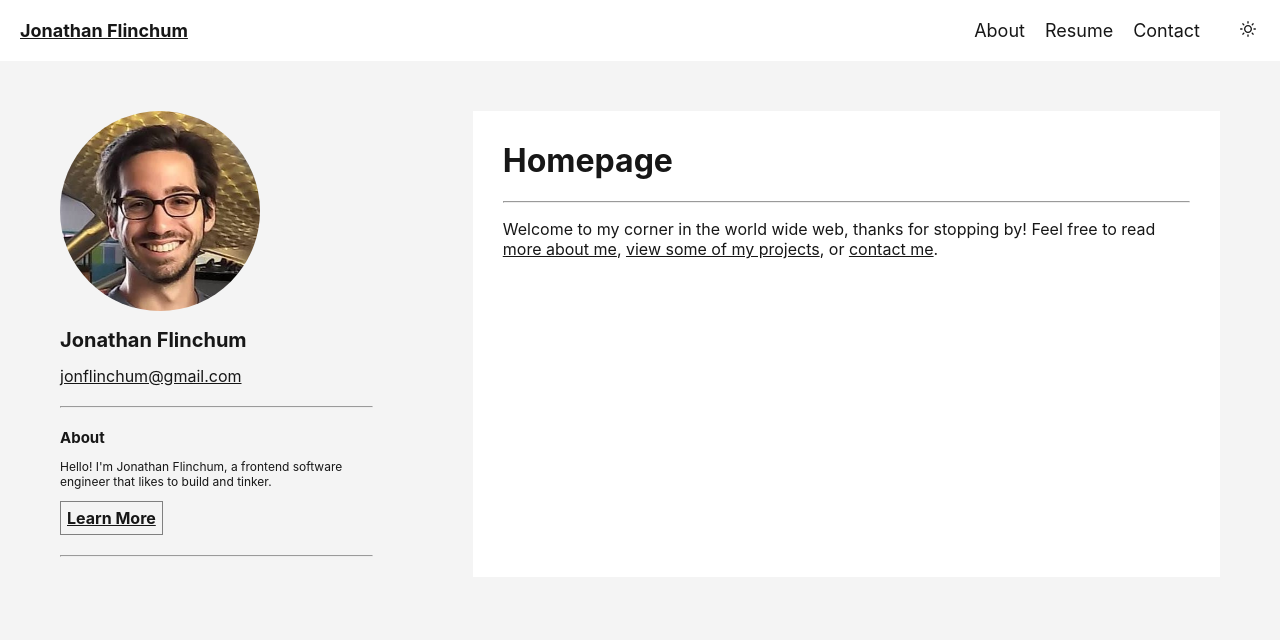
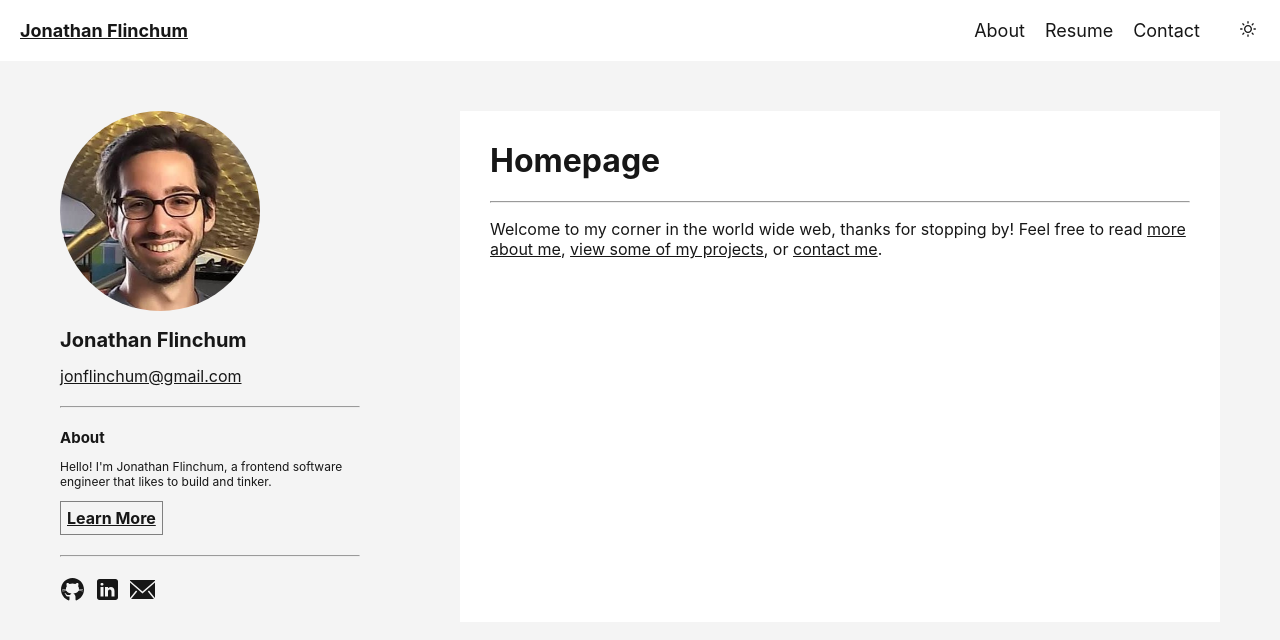
Before and after one commit to Jflinchum/personal-webapp, a Next.js app: page /personal-webapp/ in a window 1280 px wide. Shown: the top 640 px of the page. Built offline with nearby package versions, Linux system fonts and the light colour scheme.

Commit message:
list socials on personal details

```diff
--- a/components/ContentCard/ContentCard.css
+++ b/components/ContentCard/ContentCard.css
@@ -2,6 +2,7 @@
 .content-card {
   background-color: var(--background-tertiary);
   padding: 30px;
+  width: 100%;
 }
 
 .content-header {
@@ -9,3 +10,10 @@
   font-size: 32px;
   margin-top: 0px;
 }
+
+
+@media (max-width: 800px) {
+  .content-card {
+    width: auto;
+  }
+}
--- a/components/PersonalDetailsCard/PersonalDetailsCard.tsx
+++ b/components/PersonalDetailsCard/PersonalDetailsCard.tsx
@@ -2,6 +2,7 @@
 import Link from 'next/link';
 import Image from 'next/image';
 import './PersonalDetailsCard.css';
+import Socials from '../Socials/Socials'
 
 
 const PersonalDetailsCard = () => {
@@ -12,7 +13,7 @@
         <Image width='200' height='200' src='/personal-webapp/Jonathan_Flinchum.jpg' alt='Picture of Jonathan Flinchum'/>
 
         <h1 className='personal-name'>Jonathan Flinchum</h1>
-        <a href="mailto:jonflinchum@gmail.com">jonflinchum@gmail.com</a>
+        <a href="mailto:jonflinchum@gmail.com" aria-label="Email jonflinchum@gmail.com">jonflinchum@gmail.com</a>
       </div>
 
       <hr/>
@@ -27,6 +28,7 @@
       <Link href="/resume" className='personal-primary-button'>Learn More</Link>
 
       <hr/>
+      <Socials />
     </div>
   );
 }
--- /dev/null
+++ b/components/Socials/Socials.css
@@ -0,0 +1,10 @@
+.socials-list {
+  color: var(--foreground);
+  list-style-type: none;
+  padding: 0;
+
+  li {
+    display: inline;
+    margin-right: 10px;
+  }
+}
--- /dev/null
+++ b/components/Socials/Socials.tsx
@@ -0,0 +1,32 @@
+import React from 'react';
+import './Socials.css';
+
+const Socials = () => {
+  return (
+    <ul className='socials-list'>
+      <li>
+        <a href='https://github.com/Jflinchum' target="_blank" rel="noreferrer noopener" aria-label="Github">
+          <svg fill='currentColor'width='25' height='25' viewBox='0 0 50 50'>
+              <path d="M17.791,46.836C18.252,46.53,19,45.823,19,45v-5.4c0-0.197,0.016-0.402,0.041-0.61C19.027,38.994,19.014,38.997,19,39 c0,0-3,0-3.6,0c-1.5,0-2.8-0.6-3.4-1.8c-0.7-1.3-1-3.5-2.8-4.7C8.9,32.3,9.1,32,9.7,32c0.6,0.1,1.9,0.9,2.7,2c0.9,1.1,1.8,2,3.4,2 c2.487,0,3.82-0.125,4.622-0.555C21.356,34.056,22.649,33,24,33v-0.025c-5.668-0.182-9.289-2.066-10.975-4.975 c-3.665,0.042-6.856,0.405-8.677,0.707c-0.058-0.327-0.108-0.656-0.151-0.987c1.797-0.296,4.843-0.647,8.345-0.714 c-0.112-0.276-0.259-0.559-0.291-0.849c-3.511-0.178-6.541-0.039-8.187,0.097c-0.02-0.332-0.047-0.663-0.051-0.999 c1.649-0.135,4.597-0.27,8.018-0.111c-0.079-0.5-0.13-1.011-0.13-1.543c0-1.7,0.6-3.5,1.7-5c-0.5-1.7-1.2-5.3,0.2-6.6 c2.7,0,4.6,1.3,5.5,2.1C21,13.4,22.9,13,25,13s4,0.4,5.6,1.1c0.9-0.8,2.8-2.1,5.5-2.1c1.5,1.4,0.7,5,0.2,6.6c1.1,1.5,1.7,3.2,1.6,5 c0,0.484-0.045,0.951-0.11,1.409c3.499-0.172,6.527-0.034,8.254,0.102c-0.002,0.337-0.033,0.666-0.051,0.999 c-1.671-0.138-4.775-0.28-8.359-0.089c-0.089,0.336-0.197,0.663-0.325,0.98c3.546,0.046,6.665,0.389,8.548,0.689 c-0.043,0.332-0.093,0.661-0.151,0.987c-1.912-0.306-5.171-0.664-8.879-0.682C35.112,30.873,31.557,32.75,26,32.969V33 c2.6,0,5,3.9,5,6.6V45c0,0.823,0.498,1.53,1.209,1.836C41.37,43.804,48,35.164,48,25C48,12.318,37.683,2,25,2S2,12.318,2,25 C2,35.164,8.63,43.804,17.791,46.836z"></path>
+          </svg>
+        </a>
+      </li>
+      <li>
+        <a href='https://www.linkedin.com/in/jflinchum/' target="_blank" rel="noreferrer noopener" aria-label="LinkedIn">
+          <svg fill='currentColor' width='25' height='25' viewBox='0 0 50 50'>
+            <path d="M41,4H9C6.24,4,4,6.24,4,9v32c0,2.76,2.24,5,5,5h32c2.76,0,5-2.24,5-5V9C46,6.24,43.76,4,41,4z M17,20v19h-6V20H17z M11,14.47c0-1.4,1.2-2.47,3-2.47s2.93,1.07,3,2.47c0,1.4-1.12,2.53-3,2.53C12.2,17,11,15.87,11,14.47z M39,39h-6c0,0,0-9.26,0-10 c0-2-1-4-3.5-4.04h-0.08C27,24.96,26,27.02,26,29c0,0.91,0,10,0,10h-6V20h6v2.56c0,0,1.93-2.56,5.81-2.56 c3.97,0,7.19,2.73,7.19,8.26V39z"></path>
+          </svg>
+        </a>
+      </li>
+      <li>
+        <a href='mailto:jonflinchum@gmail.com' aria-label="Email jonflinchum@gmail.com">
+          <svg fill="currentColor" width='25' height='25' viewBox="0 0 1920 1920">
+            <path d="M1920 428.266v1189.54l-464.16-580.146-88.203 70.585 468.679 585.904H83.684l468.679-585.904-88.202-70.585L0 1617.805V428.265l959.944 832.441L1920 428.266ZM1919.932 226v52.627l-959.943 832.44L.045 278.628V226h1919.887Z" fill-rule="evenodd"/>
+          </svg>
+        </a>
+      </li>
+    </ul>
+  );
+}
+
+export default Socials;
```
